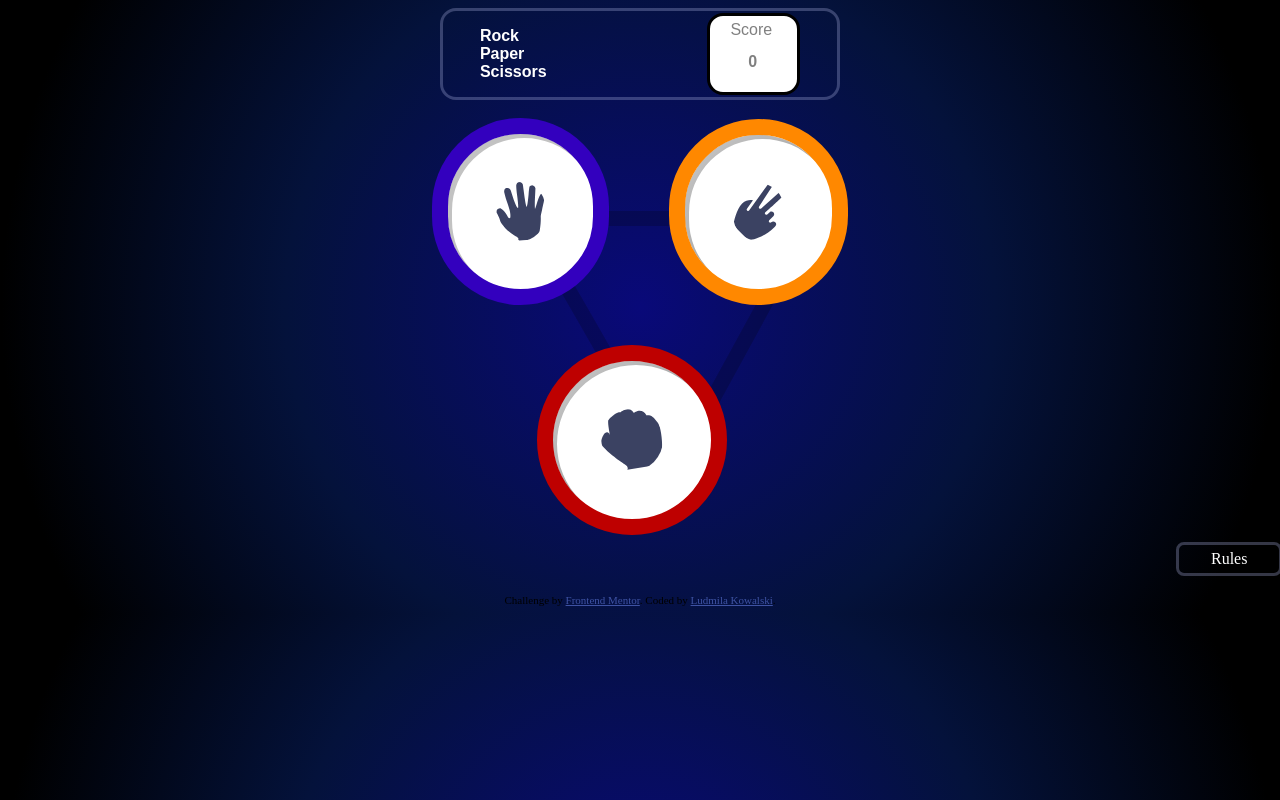
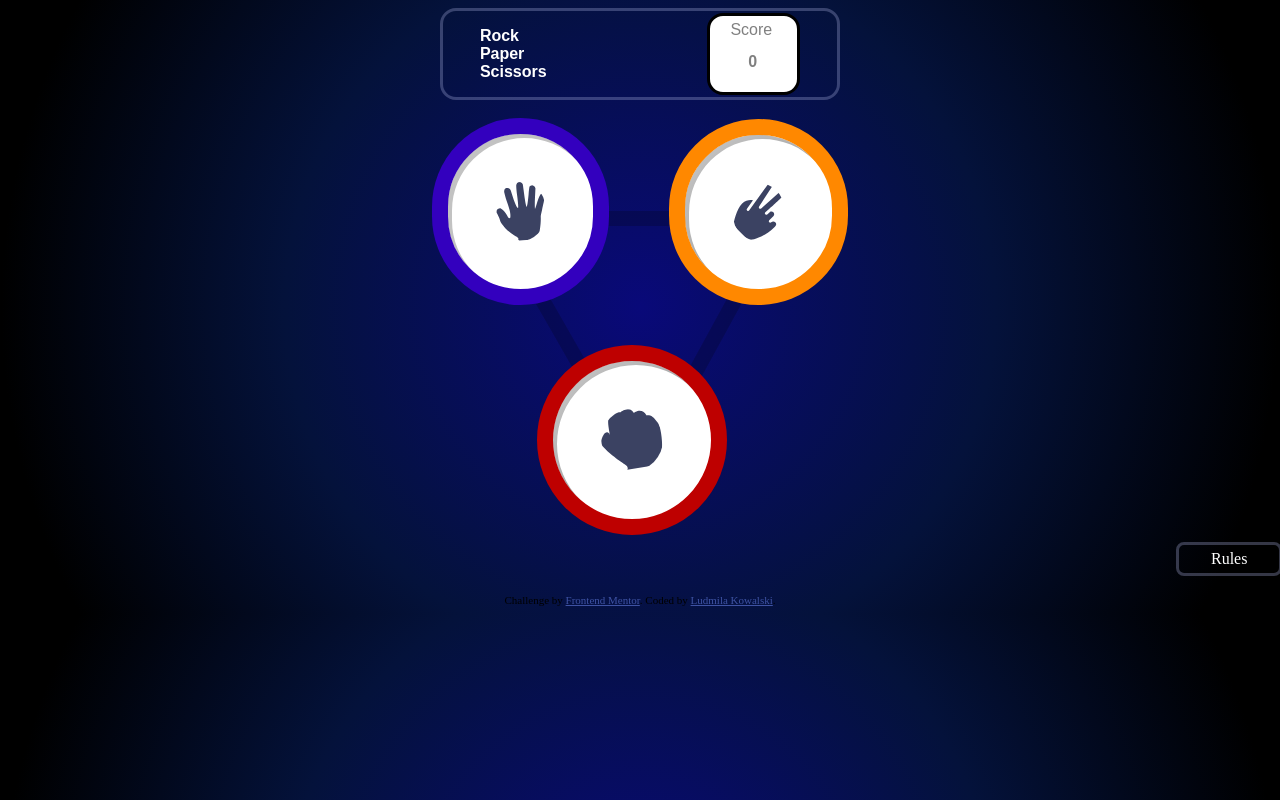
Before and after one commit to LudmilaKowalski/Rock, a plain HTML site: page index.html in a window 1280 px wide. Drawn offline with Linux system fonts and the light colour scheme.

Commit message:
Update style2.css

```diff
--- a/assets/style2.css
+++ b/assets/style2.css
@@ -441,7 +441,7 @@ button {
          justify-content: center;
          align-items: center;
           margin-top: -20.5rem;
-          margin-left: 32rem;
+          margin-left: 30rem;
         }
 
     .pap{
```
